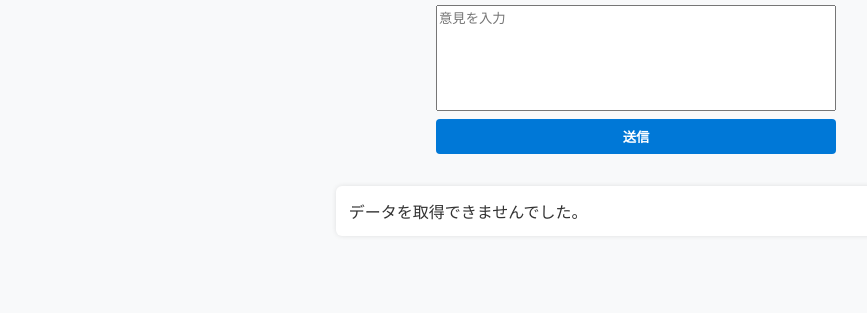
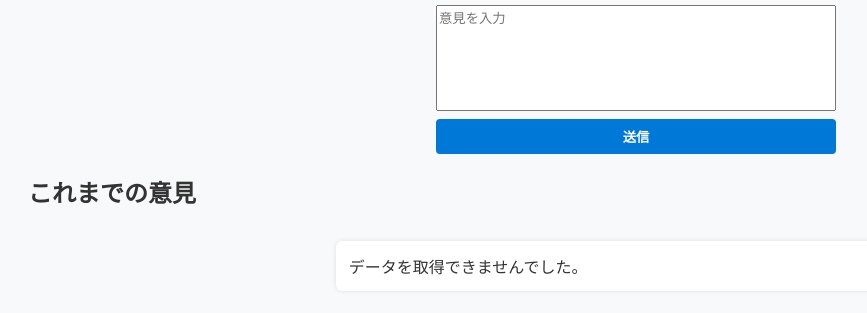
Before and after one commit to dejisei/opinion-box, a website: page index.html in a window 1280 px wide. Shown: the part 123-436 px from the top of the page, without its empty margins (4-871 px from the left). Drawn offline with Linux system fonts and the light colour scheme; no server answers.

Commit message:
Add header for previous suggestions in index.html
Added a section header for previous suggestions.

```diff
--- a/index.html
+++ b/index.html
@@ -12,7 +12,7 @@
     <textarea id="message" placeholder="意見を入力"></textarea>
     <button type="submit">送信</button>
   </form>
-
+  <h2>これまでの意見</h2>
   <ul id="suggestion-list"></ul>
 
   <script src="script.js"></script>
```
